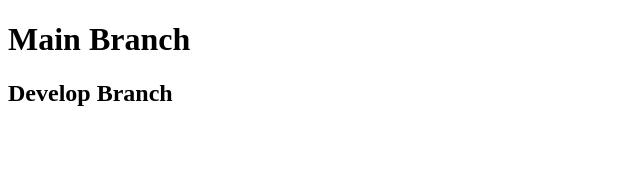
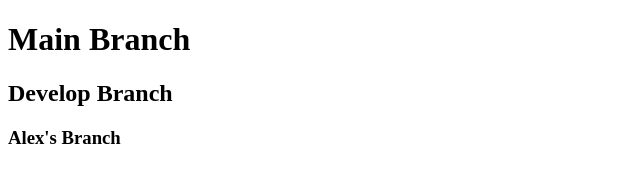
Before and after one commit to AlexanderZic/teamGit, a plain HTML site: page index.html in a window 1280 px wide. Shown: the whole page, without its empty margins (0-640 px from the left). Drawn offline with Linux system fonts and the light colour scheme.

Commit message:
alexs branch

```diff
--- a/index.html
+++ b/index.html
@@ -9,6 +9,7 @@
 
   <h1>Main Branch</h1>
   <h2>Develop Branch</h2>
+  <h3>Alex's Branch</h3>
 
 </body>
 </html>
```
